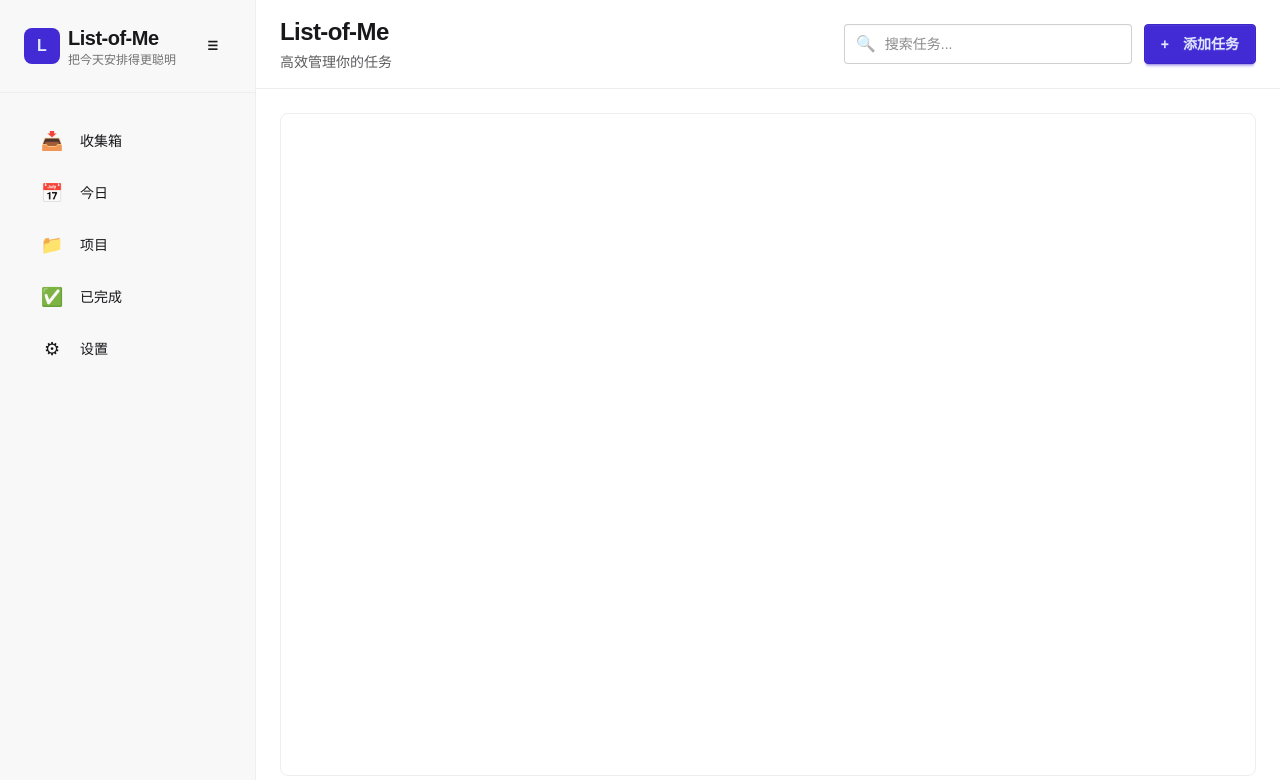
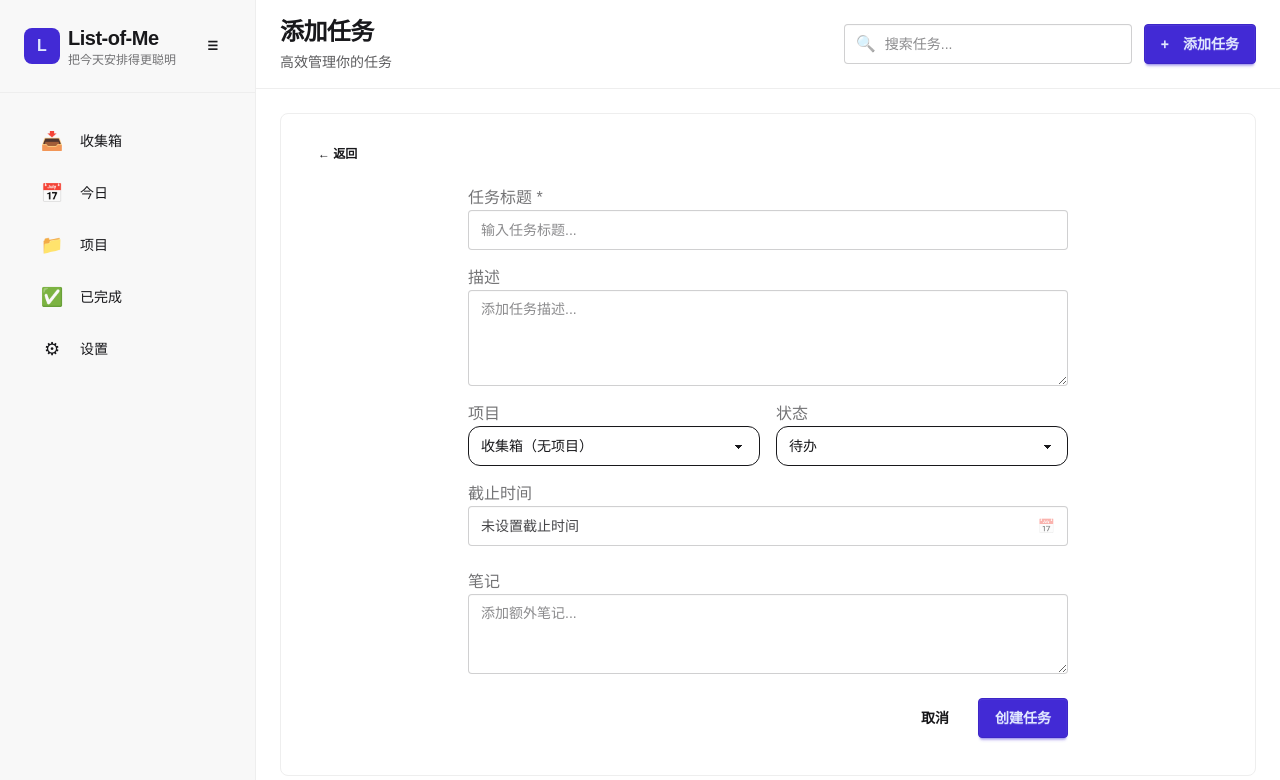
Before and after one commit to woruo03/list-of-me, a Vue app: page /tasks/new in a window 1280 px wide. Shown: the top 780 px of the page. Built offline with nearby package versions, Linux system fonts and the light colour scheme.

Commit message:
添加专用任务创建页面

```diff
--- a/src/router/index.ts
+++ b/src/router/index.ts
@@ -37,6 +37,12 @@ const routes: RouteRecordRaw[] = [
     meta: { title: '已完成' },
   },
   {
+    path: '/tasks/new',
+    name: 'TaskCreate',
+    component: () => import('@/views/TaskCreateView.vue'),
+    meta: { title: '添加任务' },
+  },
+  {
     path: '/tasks/:id/edit',
     name: 'TaskEdit',
     component: () => import('@/views/TaskEditView.vue'),
--- /dev/null
+++ b/src/views/TaskCreateView.vue
@@ -0,0 +1,65 @@
+<template>
+  <div class="task-create-view">
+    <div class="mb-4 flex items-center justify-between">
+      <button class="btn btn-ghost btn-sm" @click="router.back()">← 返回</button>
+    </div>
+
+    <TaskForm
+      :projects="projectStore.projects"
+      :default-project-id="defaultProjectId"
+      mode="create"
+      @submit="handleSubmit"
+      @cancel="router.back()"
+    />
+  </div>
+</template>
+
+<script setup lang="ts">
+import { computed, onMounted } from 'vue'
+import { useRoute, useRouter } from 'vue-router'
+import TaskForm from '@/components/tasks/TaskForm.vue'
+import { useTaskStore } from '@/stores/taskStore'
+import { useProjectStore } from '@/stores/projectStore'
+import type { TaskCreate } from '@/types/task'
+
+const route = useRoute()
+const router = useRouter()
+const taskStore = useTaskStore()
+const projectStore = useProjectStore()
+
+const defaultProjectId = computed(() => {
+  const raw = route.query.projectId
+  if (raw === undefined) return null
+  const value = Array.isArray(raw) ? raw[0] : raw
+  const parsed = parseInt(String(value), 10)
+  return Number.isNaN(parsed) ? null : parsed
+})
+
+const forceInbox = computed(() => {
+  const raw = route.query.inbox
+  if (raw === undefined) return false
+  const value = Array.isArray(raw) ? raw[0] : raw
+  return String(value) === '1' || String(value).toLowerCase() === 'true'
+})
+
+const handleSubmit = async (data: TaskCreate) => {
+  const payload = { ...data }
+  if (forceInbox.value) {
+    payload.project_id = null
+  } else if (defaultProjectId.value !== null) {
+    payload.project_id = defaultProjectId.value
+  }
+  await taskStore.createTask(payload)
+  router.back()
+}
+
+onMounted(() => {
+  projectStore.fetchProjects()
+})
+</script>
+
+<style scoped>
+.task-create-view {
+  width: 100%;
+}
+</style>
```
